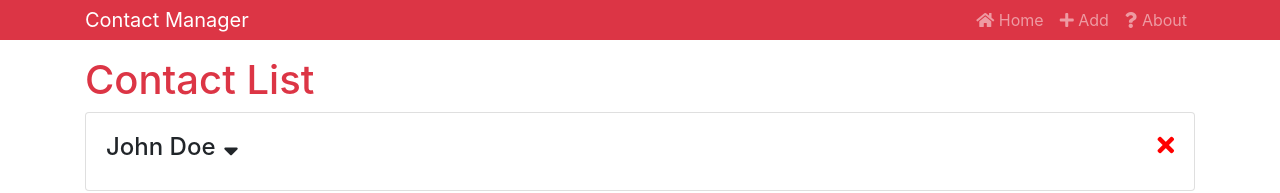
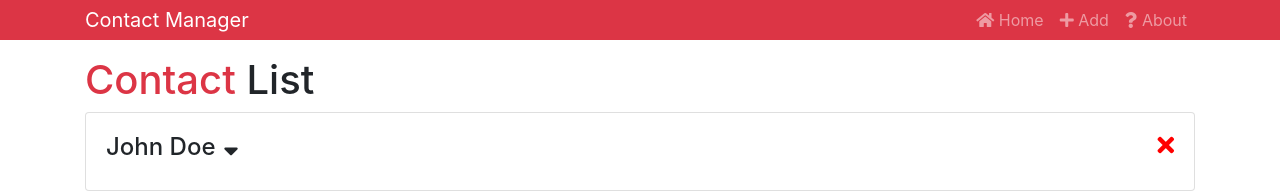
Before and after one commit to jmrmgn/contactmanager, a React (Create React App) app: page / in a window 1280 px wide. Shown: the top 193 px of the page. Built offline with nearby package versions, Linux system fonts and the light colour scheme.

Commit message:
404 not found added

```diff
--- a/src/App.js
+++ b/src/App.js
@@ -1,13 +1,20 @@
 import React, { Component } from 'react';
 // Browser = Parent, Route = route, Switch = Error page
 import { BrowserRouter as Router, Route, Switch } from 'react-router-dom';
+
+// Components
 import Header from './components/layout/Header';
 import About from './components/pages/About';
 import Contacts from './components/contacts/Contacts';
 import AddContact from './components/contacts/AddContact';
 
+// Not Found Component
+import NotFound from './components/pages/NotFound';
+
+// Provider for Context
 import { Provider } from './context';
 
+// Styles
 import 'bootstrap/dist/css/bootstrap.min.css';
 import './App.css';
 
@@ -23,6 +30,7 @@
                         <Route exact path="/" component={Contacts} />
                         <Route exact path="/about" component={About} />
                         <Route exact path="/contact/add" component={AddContact} />
+                        <Route component={NotFound} />
                      </Switch>
                   </div>
                </div>
--- a/src/components/Contacts/Contacts.js
+++ b/src/components/Contacts/Contacts.js
@@ -14,7 +14,7 @@
                return (
                   <React.Fragment>
                      <h1 className="display mb-2">
-                        <span className="text-danger">Contact List</span>
+                        <span className="text-danger">Contact</span> List
                      </h1>
                      {
                         contacts.map(contact => {
--- /dev/null
+++ b/src/components/pages/NotFound.js
@@ -0,0 +1,14 @@
+import React from 'react';
+
+export default () => {
+   return (
+      <div>
+         <h1 className="display-4">
+            <span className="text-danger">404</span> Page Not found
+         </h1>
+         <p className="lead">
+            Sorry, that page does not exist
+         </p>
+      </div>
+   );
+};
```
